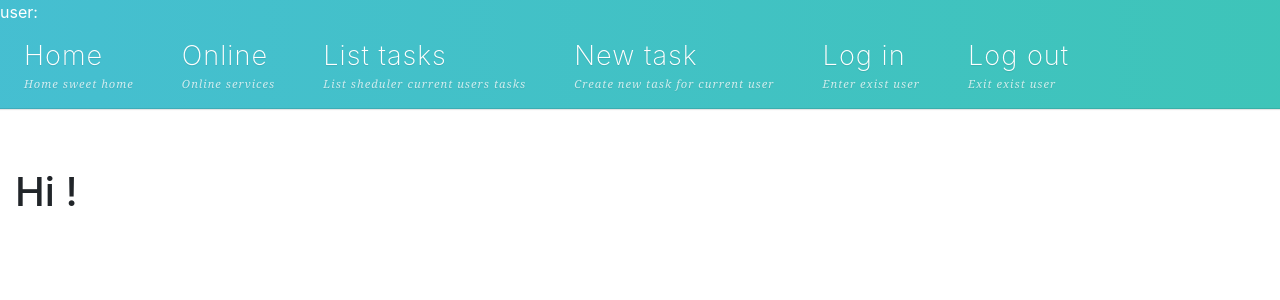
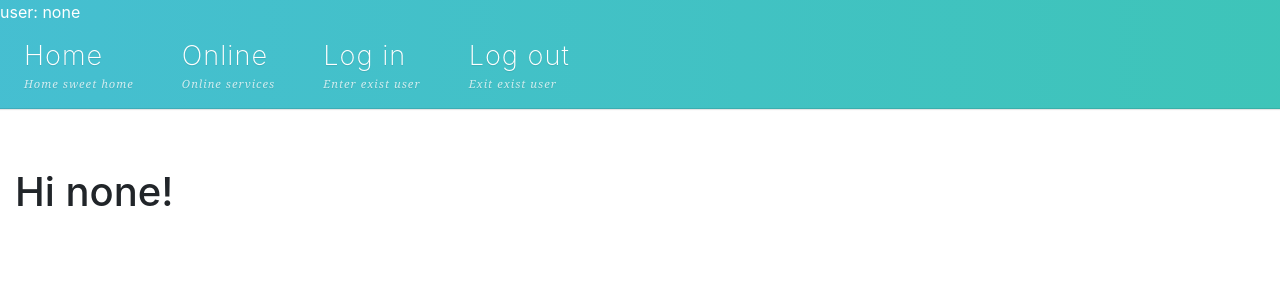
Before and after one commit to rumyantsev-alexey/pingera-front, an Angular app: page / in a window 1280 px wide. Shown: the top 300 px of the page. Built offline with nearby package versions, Linux system fonts and the light colour scheme; no server answers.

Commit message:
Reproject new global user

```diff
--- a/src/app/app.component.html
+++ b/src/app/app.component.html
@@ -25,7 +25,7 @@
           </ul>
         </div>
       </li>
-      <li *ngIf='UserName != "null"'>
+      <li *ngIf='UserName != "none"'>
         <a href="/list">
           <div>
             List tasks
@@ -33,7 +33,7 @@
           </div>
         </a>
       </li>
-      <li *ngIf='UserName != "null"'>
+      <li *ngIf='UserName != "none"'>
         <a href="/newtask">
           <div>
             New task
--- a/src/app/app.component.ts
+++ b/src/app/app.component.ts
@@ -16,9 +16,7 @@ export class AppComponent implements OnInit{
 
   ngOnInit() {
     console.log("ngOnInit App...")
-    this.US.getCuName().subscribe((str) => {
-    this.UserName = str
-    console.log("(App) Change cuName value on",str)
-    })
+    this.UserName = this.US.getUserName()
+    console.log("(App) Change cuName value on",this.US.getUserName())
   }
 }
--- a/src/app/home/home.component.ts
+++ b/src/app/home/home.component.ts
@@ -16,9 +16,7 @@ export class HomeComponent implements OnInit {
 
     ngOnInit() {
       console.log("ngOnInit Home...")
-      this.US.getCuName().subscribe((str) => {
-        this.UserName = str
-        console.log("(Home) Change cuName value on",str)
-      })
+      this.UserName = this.US.getUserName()
+      console.log("(Home) Change cuName value on", this.US.getUserName())
     }
 }
--- a/src/app/login/login.component.ts
+++ b/src/app/login/login.component.ts
@@ -1,6 +1,6 @@
 import { Component, OnInit } from '@angular/core';
 import { Router, ActivatedRoute } from '@angular/router';
-import { HttpClient } from '@angular/common/http';
+import {HttpClient, HttpHeaders} from '@angular/common/http';
 import { Observable } from 'rxjs';
 import {UserDto} from "../classez/classez.module";
 import {UsersessionService} from "../usersession/usersession.service";
@@ -25,18 +25,24 @@ export class LoginComponent implements OnInit {
     }
 
     login() {
-        console.log(this.model)
-        let url = 'http://localhost:8080/login';
-        this.http.post<Observable<boolean>>(url, {
+        this.http.post<Observable<boolean>>('http://localhost:8080/login', {
             name: this.model.name,
             password: this.model.password
         }).subscribe(isValid => {
-            console.log('LOGIN:', isValid)
-            if (isValid) {
-                sessionStorage.setItem('token', btoa(this.model.name + ':' + this.model.password));
-                this.router.navigate(['']);
+           if (isValid) {
+             sessionStorage.setItem('token', btoa(this.model.name + ':' + this.model.password))
+             /*let headers: HttpHeaders = new HttpHeaders({
+                'Authorization': 'Basic ' + sessionStorage.getItem('token')
+              })
+             this.http.post<Observable<UserDto>>('http://localhost:8080/authuser', {
+               name: this.model.name,
+               password: this.model.password
+             }).subscribe(u => {
+               this.model.id = u.id
+             }) */
+             this.router.navigate([''])
             } else {
-                alert("Authentication failed.")
+              alert("(login) Authentication failed.")
             }
         });
     }
--- a/src/app/logout/logout.component.ts
+++ b/src/app/logout/logout.component.ts
@@ -12,7 +12,7 @@ export class LogoutComponent implements OnInit {
 
   ngOnInit(): void {
     sessionStorage.setItem('token', '');
-    localStorage.clear()
+    sessionStorage.clear()
     this.router.navigate(['']);
   }
 
--- a/src/app/usersession/usersession.service.ts
+++ b/src/app/usersession/usersession.service.ts
@@ -10,23 +10,28 @@ export class UsersessionService implements OnInit {
 
   User: UserDto = new UserDto()
 
-  constructor(private http:HttpClient) {
-  }
-
-  ngOnInit(): void {
+  constructor(private http: HttpClient) {
+    console.log("construct US...")
     this.User = new UserDto()
     if (sessionStorage.getItem('token') != null) {
       this.User.name = atob(sessionStorage.getItem('token')).split(':')[0]
       this.User.password = atob(sessionStorage.getItem('token')).split(':')[1]
+    } else {
+      this.User.name = "none"
+      this.User.password = "none"
     }
+    console.log(this.User)
   }
 
+  ngOnInit(): void {
+   }
 
-  public setUserName(name:string) {
+
+  public setUserName(name: string) {
     this.User.name = name
   }
 
-  public setUserPassword(pasword:string) {
+  public setUserPassword(pasword: string) {
     this.User.password = pasword
   }
 
@@ -42,32 +47,4 @@ export class UsersessionService implements OnInit {
     return this.User != null && this.User.name.length > 0
   }
 
-  public getCuName(): Observable<string> {
-    let url = 'http://localhost:8080/user';
-
-    let headers: HttpHeaders = sessionStorage.getItem('token') != null ? new HttpHeaders({
-      'Authorization': 'Basic ' + sessionStorage.getItem('token')
-    }) : new HttpHeaders();
-
-    let options = { headers: headers };
-
-    this.http.post<Observable<Object>>(url, {}, options).
-    subscribe(principal => {
-        console.log('Principal:', principal)
-        if (principal != null) {
-          this.User.name = principal['name']
-          this.User.password = principal['password']
-          sessionStorage.setItem('token', btoa(this.User.name + ':' + this.User.password))
-        }
-      },
-      error => {
-        if(error.status == 401 && sessionStorage.getItem('token') != null) {
-          alert('Unauthorized user')
-          localStorage.clear()
-        }
-      }
-    );
-    return of<string>(this.User.name);
-  }
-
 }
```
